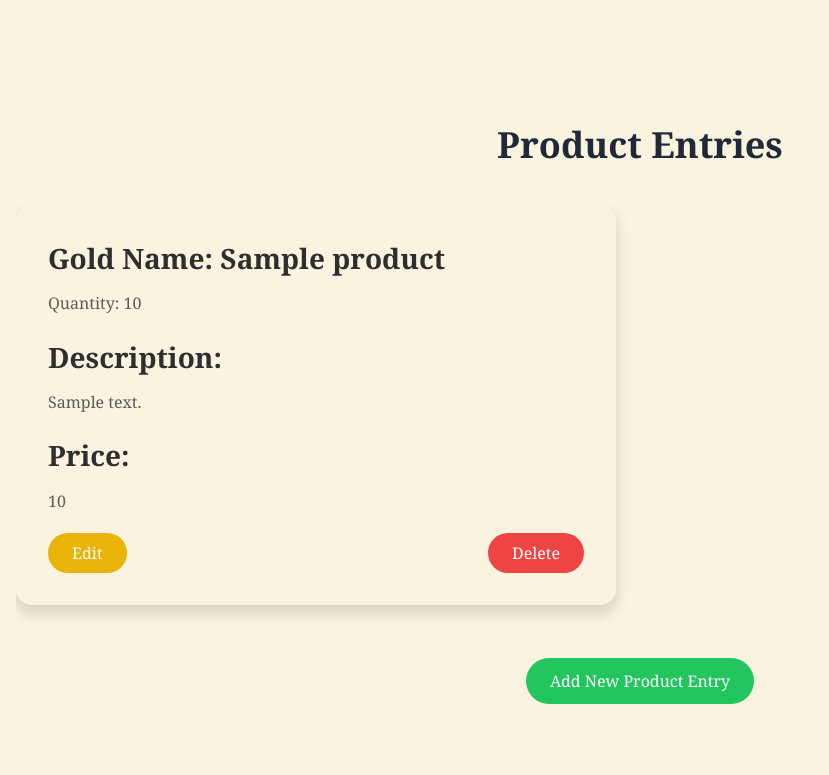
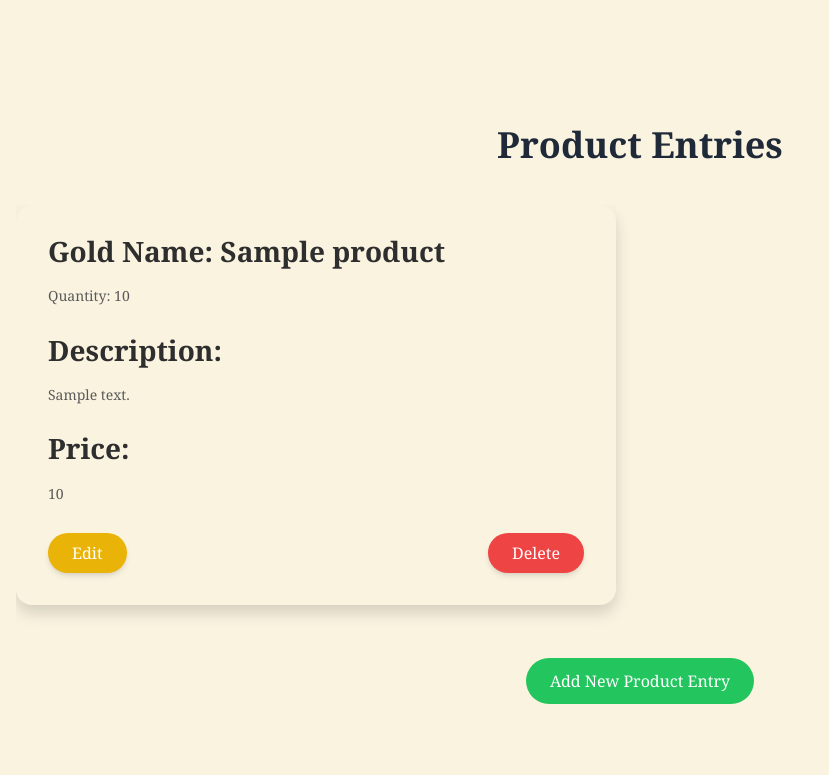
Before and after one commit to Athallah210505/E-COMMERCE, a Django app: template main/templates/main.html in a window 1280 px wide. Shown: the part 723-1498 px from the top of the page, without its empty margins (0-829 px from the left). Run offline with Django 5.2, Linux system fonts and the light colour scheme; the template is opened without the code that fills it: values that come from a table or form of the project are taken from there, others are empty; tables that the repository leaves empty hold one stand-in row (values such as "Sample post"); some libraries are stand-ins or nearby versions.

Commit message:
Menambahkan Elemen Tailwind CSS dan menyelesaikan README

```diff
--- a/main/forms.py
+++ b/main/forms.py
@@ -5,4 +5,4 @@ from main.models import Product
 class ProductEntryForm(ModelForm):
     class Meta:
         model = Product  #bisa jadi salah disini
-        fields = ["gold_name", "price", "quantity", "description"]
+        fields = ["gold_name", "price", "quantity", "description",]
--- a/main/templates/main.html
+++ b/main/templates/main.html
@@ -83,25 +83,7 @@
         {% if product_entries %}
         <div class="scroll-container">
             {% for product_entry in product_entries %}
-            <div class="scroll-item">
-                <div class="product-card">
-                    <!-- Product Details -->
-                    <h3>Gold Name: {{ product_entry.gold_name }}</h3>
-                    <p class="mt-2">Quantity: {{ product_entry.quantity }}</p>
-
-                    <h3 class="mt-4">Description:</h3>
-                    <p class="mt-2">{{ product_entry.description }}</p>
-
-                    <h3 class="mt-4">Price:</h3>
-                    <p class="mt-2">{{ product_entry.price }}</p>
-
-                    <!-- Action Buttons -->
-                    <div class="action-buttons mt-6 flex justify-between">
-                        <a href="{% url 'main:edit_product' product_entry.pk %}" class="bg-yellow-500 text-white px-6 py-2 rounded-full hover:bg-yellow-600 transition">Edit</a>
-                        <a href="{% url 'main:delete_product' product_entry.pk %}" class="bg-red-500 text-white px-6 py-2 rounded-full hover:bg-red-600 transition">Delete</a>
-                    </div>
-                </div>
-            </div>
+                {% include 'product_card.html' %} <!-- Corrected the include path -->
             {% endfor %}
         </div>
         {% else %}
--- /dev/null
+++ b/main/templates/product_card.html
@@ -0,0 +1,19 @@
+<div class="scroll-item">
+    <div class="product-card bg-burgundy text-cream rounded-lg p-6 shadow-lg"> <!-- Added bg-burgundy and text-cream -->
+        <!-- Product Details -->
+        <h3 class="text-base sm:text-lg md:text-xl font-bold">Gold Name: {{ product_entry.gold_name }}</h3>
+        <p class="mt-2 text-xs sm:text-sm">Quantity: {{ product_entry.quantity }}</p>
+
+        <h3 class="mt-4 text-base sm:text-lg md:text-xl font-bold">Description:</h3>
+        <p class="mt-2 text-xs sm:text-sm">{{ product_entry.description }}</p>
+
+        <h3 class="mt-4 text-base sm:text-lg md:text-xl font-bold">Price:</h3>
+        <p class="mt-2 text-xs sm:text-sm">{{ product_entry.price }}</p>
+
+        <!-- Action Buttons -->
+        <div class="action-buttons mt-6 flex justify-between">
+            <a href="{% url 'main:edit_product' product_entry.pk %}" class="bg-yellow-500 text-white px-6 py-2 rounded-full text-sm sm:text-base hover:bg-yellow-600 shadow-md hover:shadow-lg transition">Edit</a>
+            <a href="{% url 'main:delete_product' product_entry.pk %}" class="bg-red-500 text-white px-6 py-2 rounded-full text-sm sm:text-base hover:bg-red-600 shadow-md hover:shadow-lg transition">Delete</a>
+        </div>
+    </div>
+</div>
```
Also changed, not shown: README.md, main/views.py (line endings or trailing spaces).
